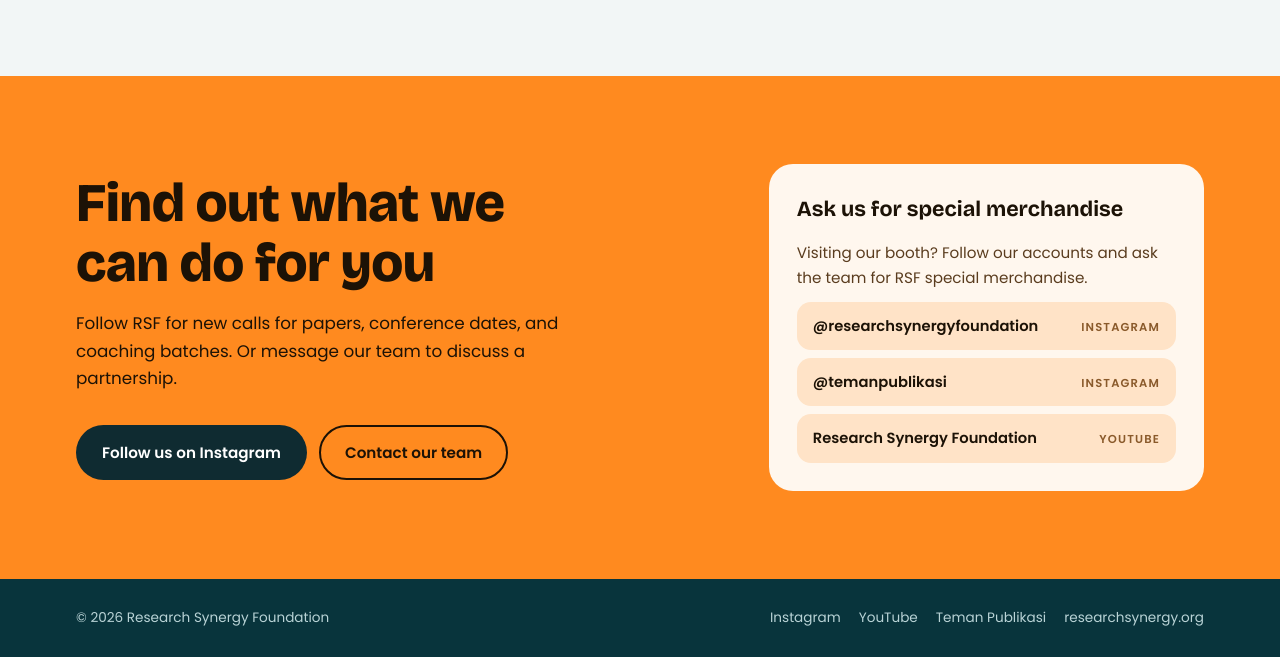
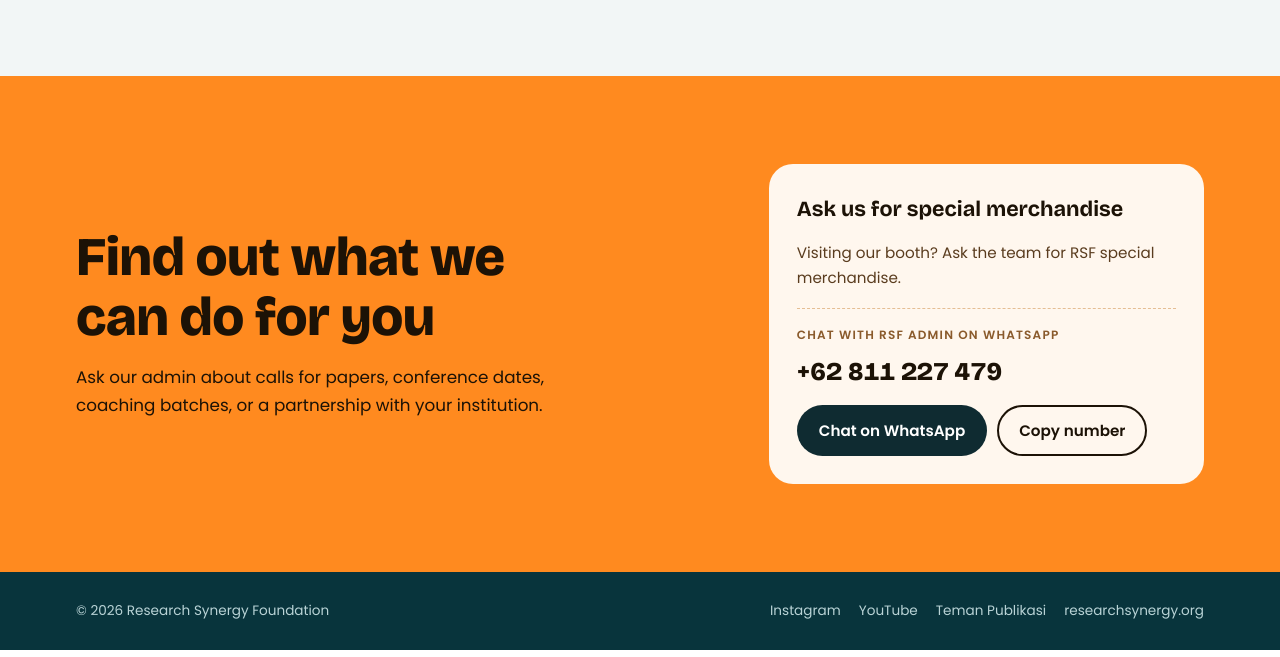
Before and after one commit to upridzalpratama/rsf-landing, a plain HTML site: page index.html in a window 1280 px wide. Shown: the part 5292-5949 px from the top of the page. Drawn offline with nearby package versions, Linux system fonts and the light colour scheme; a web font is replaced by a local one.

Commit message:
Replace CTA social links with WhatsApp admin contact
Co-Authored-By: Claude Opus 5.5 <noreply@anthropic.com>

```diff
--- a/index.html
+++ b/index.html
@@ -158,6 +158,13 @@ em.acc{font-family:var(--font-accent);font-style:italic;font-weight:600}
 .merch{background:#FFF7EE;border-radius:24px;padding:28px;display:grid;gap:12px;color:#1C1206}
 .merch b{font-family:var(--font-head);font-size:1.35rem}
 .merch p{margin:0;font-size:.95rem;color:#5A3C1E}
+.wa{border-top:1px dashed #E5BE94;padding-top:16px;margin-top:6px;display:grid;gap:6px}
+.wa small{font-size:.75rem;font-weight:600;letter-spacing:.1em;text-transform:uppercase;color:#8A5A2B}
+.wa-num{font-family:var(--font-head);font-size:1.6rem;font-weight:800;font-variant-numeric:tabular-nums;user-select:all}
+.wa-actions{display:flex;flex-wrap:wrap;gap:10px;margin-top:6px}
+.wa .btn{padding:11px 20px;font-family:inherit;cursor:pointer;background:transparent}
+.wa .btn-dark{background:#0F2B31;color:#fff}
+.wa .btn-line{border-color:#1C1206;color:#1C1206}
 .socials{display:grid;gap:8px}
 .socials a{display:flex;align-items:baseline;justify-content:space-between;gap:12px;padding:12px 16px;border-radius:14px;background:#FFE3C7;font-size:.92rem;font-weight:600;text-decoration:none;color:#1C1206;transition:background .15s;min-width:0;overflow-wrap:anywhere}
 .socials a:hover{background:#FFD3A8}
@@ -356,19 +363,18 @@ footer.site .wrap{display:flex;flex-wrap:wrap;justify-content:space-between;gap:
   <div class="wrap cta-grid">
     <div>
       <h2>Find out what we can do for you</h2>
-      <p>Follow RSF for new calls for papers, conference dates, and coaching batches. Or message our team to discuss a partnership.</p>
-      <div class="btns">
-        <a class="btn btn-dark" href="https://www.instagram.com/researchsynergyfoundation/" target="_blank" rel="noopener">Follow us on Instagram</a>
-        <a class="btn btn-line" href="#contact">Contact our team</a>
-      </div>
+      <p>Ask our admin about calls for papers, conference dates, coaching batches, or a partnership with your institution.</p>
     </div>
     <div class="merch">
       <b>Ask us for special merchandise</b>
-      <p>Visiting our booth? Follow our accounts and ask the team for RSF special merchandise.</p>
-      <div class="socials">
-        <a href="https://www.instagram.com/researchsynergyfoundation/" target="_blank" rel="noopener"><small>Instagram</small>@researchsynergyfoundation</a>
-        <a href="https://www.instagram.com/temanpublikasi/" target="_blank" rel="noopener"><small>Instagram</small>@temanpublikasi</a>
-        <a href="https://www.youtube.com/@ResearchSynergyFoundation-rsf" target="_blank" rel="noopener"><small>YouTube</small>Research Synergy Foundation</a>
+      <p>Visiting our booth? Ask the team for RSF special merchandise.</p>
+      <div class="wa">
+        <small>Chat with RSF admin on WhatsApp</small>
+        <span class="wa-num" id="wa-num">+62 811 227 479</span>
+        <div class="wa-actions">
+          <a class="btn btn-dark" href="https://wa.me/62811227479" target="_blank" rel="noopener">Chat on WhatsApp</a>
+          <button type="button" class="btn btn-line" id="wa-copy">Copy number</button>
+        </div>
       </div>
     </div>
   </div>
@@ -378,6 +384,11 @@ footer.site .wrap{display:flex;flex-wrap:wrap;justify-content:space-between;gap:
 <footer class="site"><div class="wrap"><span>© 2026 Research Synergy Foundation</span><span class="site-links"><a href="https://www.instagram.com/researchsynergyfoundation/" target="_blank" rel="noopener">Instagram</a><a href="https://www.youtube.com/@ResearchSynergyFoundation-rsf" target="_blank" rel="noopener">YouTube</a><a href="https://www.instagram.com/temanpublikasi/" target="_blank" rel="noopener">Teman Publikasi</a><a href="https://www.researchsynergy.org/" target="_blank" rel="noopener">researchsynergy.org</a></span></div></footer>
 
 <script>
+(function(){var b=document.getElementById('wa-copy');if(!b)return;b.addEventListener('click',function(){
+  var n='+62 811 227 479';function done(){b.textContent='Copied';setTimeout(function(){b.textContent='Copy number'},1600)}
+  function sel(){var r=document.createRange();r.selectNodeContents(document.getElementById('wa-num'));var s=getSelection();s.removeAllRanges();s.addRange(r)}
+  try{navigator.clipboard.writeText(n).then(done,sel)}catch(e){sel()}
+})})();
 document.querySelectorAll('.car-ctrl').forEach(function(c){
   var t=document.getElementById(c.dataset.for); var b=c.querySelectorAll('button');
   function step(){var f=t.firstElementChild;return f?f.getBoundingClientRect().width+18:300}
```
